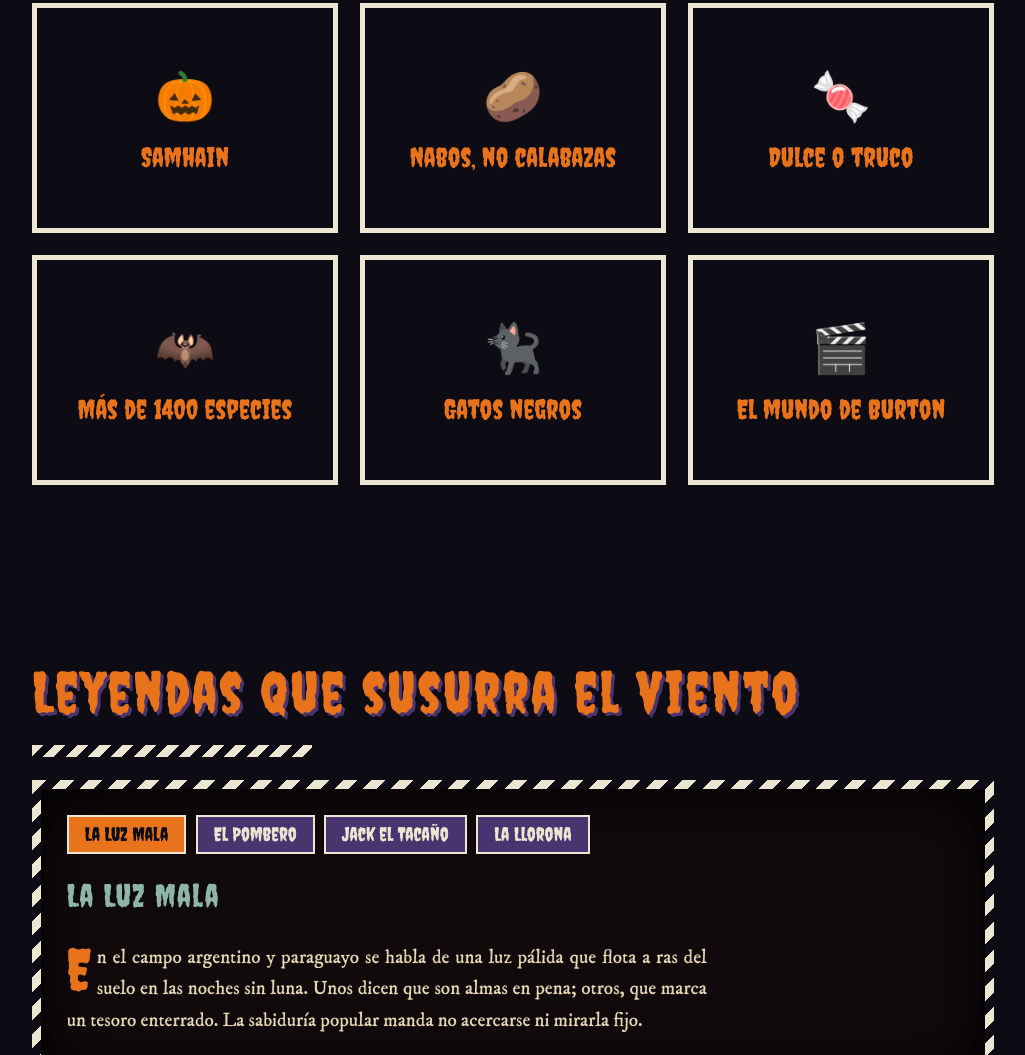
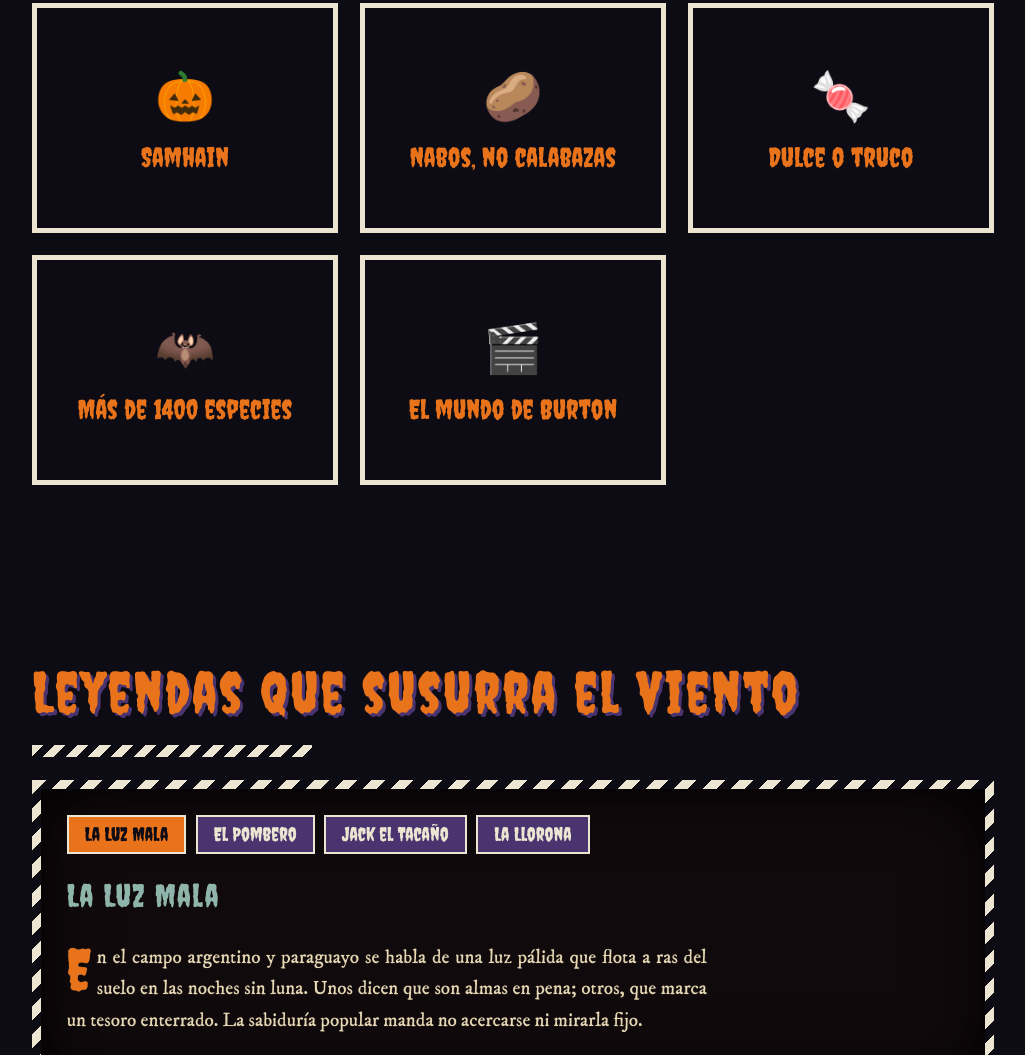
Before and after one commit to estepaaarondario-spec/Haloween-, a plain HTML site: page index.html in a window 1280 px wide. Shown: the part 1735-2790 px from the top of the page, without its empty margins (127-1152 px from the left). Drawn offline with nearby package versions, Linux system fonts and the light colour scheme; animation ran at ten frames a second; a web font is replaced by a local one.

Commit message:
Update index.html

```diff
--- a/index.html
+++ b/index.html
@@ -3,7 +3,7 @@
 <head>
 <meta charset="utf-8">
 <meta name="viewport" content="width=device-width, initial-scale=1">
-<title>La Colina de los Susurros · Halloween</title>
+<title>La Colina de los   Susurros · Halloween</title>
 <link rel="preconnect" href="https://fonts.googleapis.com">
 <link rel="preconnect" href="https://fonts.gstatic.com" crossorigin>
 <link href="https://fonts.googleapis.com/css2?family=Creepster&family=IM+Fell+DW+Pica:ital@0;1&family=UnifrakturCook:wght@700&display=swap" rel="stylesheet">
@@ -306,7 +306,6 @@ const cur_=[
 ["🥔","Nabos, no calabazas","En Irlanda las primeras linternas se tallaban en nabos. Al llegar a América, los inmigrantes descubrieron que las calabazas eran más grandes y fáciles de tallar."],
 ["🍬","Dulce o truco","Viene de una costumbre medieval: los niños pedían “pasteles de alma” de casa en casa y rezaban por los difuntos a cambio."],
 ["🦇","Más de 1400 especies","Hay más de 1400 especies de murciélagos en el mundo. Son los únicos mamíferos que realmente vuelan y cuidan las cosechas comiendo insectos."],
-["🐈‍⬛","Gatos negros","En la Edad Media se los asociaba con brujas, pero en otras culturas, como la japonesa, se los considera símbolo de buena suerte."],
 ["🎬","El mundo de Burton","Tim Burton nació en Burbank en 1958. Dibujaba monstruos desde niño, y su estilo mezcla el expresionismo alemán, el cine de terror clásico y los libros de Dr. Seuss."]];
 document.getElementById("cur").innerHTML=cur_.map(x=>`<button class="flip" aria-pressed="false"><div><span class="f"><i>${x[0]}</i>${x[1]}</span><span class="b">${x[2]}</span></div></button>`).join("");
 document.querySelectorAll(".flip").forEach(b=>b.onclick=()=>{b.setAttribute("aria-pressed",b.getAttribute("aria-pressed")!=="true");sfx.creak()});
```
